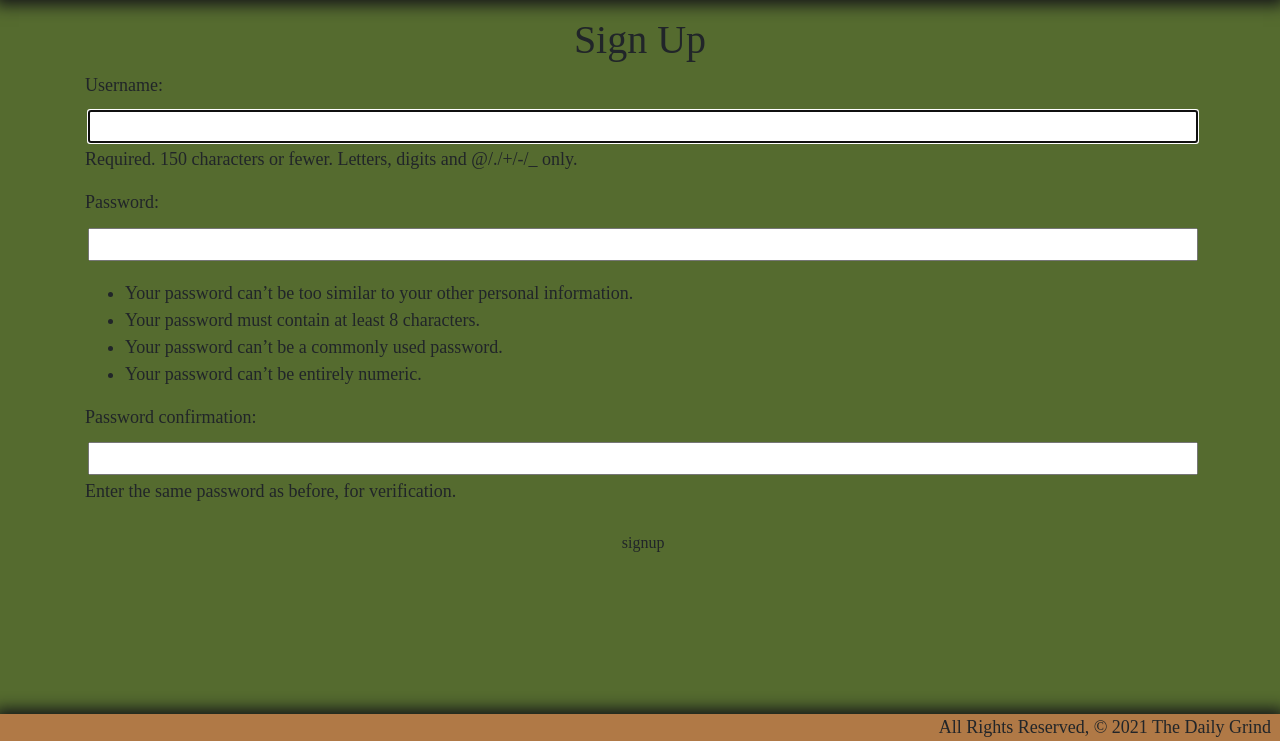
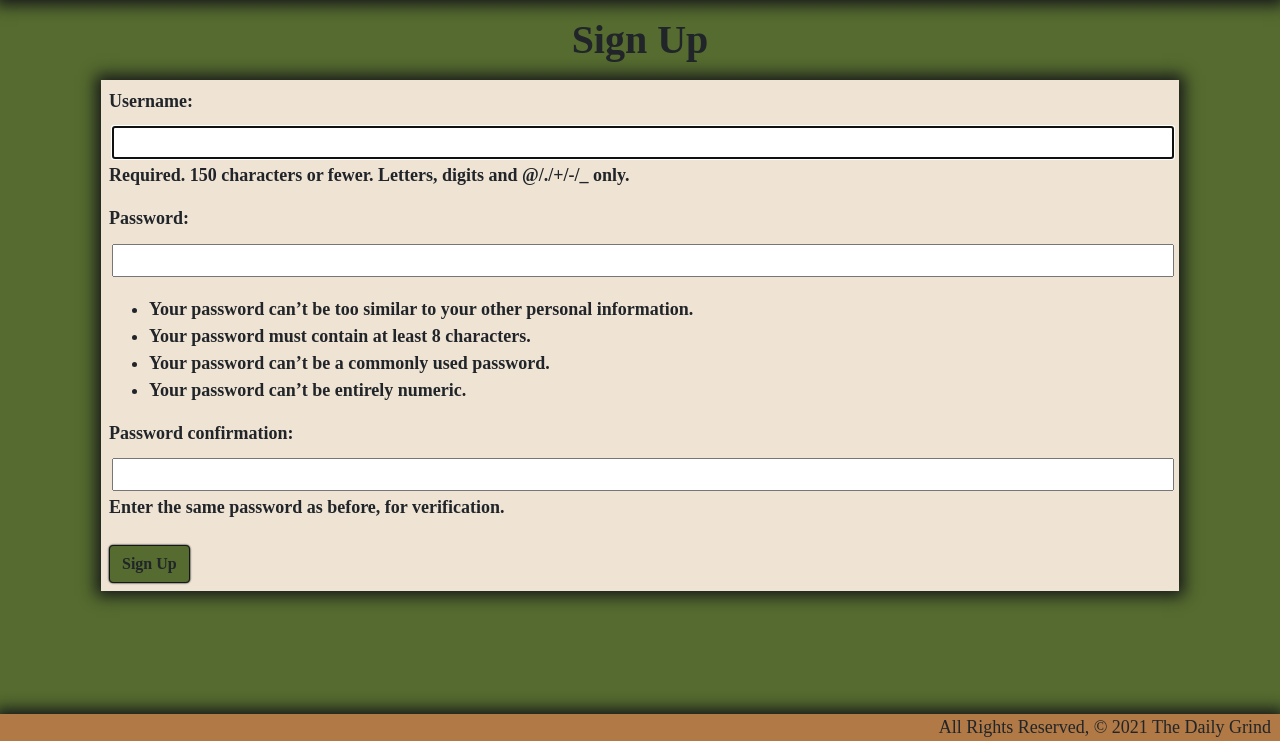
Before and after one commit to tjpreston96/Daily_Grind, a Django app: page /accounts/signup/ in a window 1280 px wide. Shown: the part 59-800 px from the top of the page. Run offline with Django 3.2, Linux system fonts and the light colour scheme.

Commit message:
signup form functionality

```diff
--- a/main_app/static/css/style.css
+++ b/main_app/static/css/style.css
@@ -66,7 +66,7 @@ input {
   background-color: #efe4d4;
   box-shadow: 0 0 15px 5px #151618;
   margin: 1rem;
-  padding: .25rem;
+  padding: 0.25rem;
 }
 
 .detailEdit {
@@ -125,3 +125,19 @@ input {
 .idxRestockBtn {
   margin-left: 0.5rem;
 }
+
+.red {
+  color: rgb(230, 53, 33);
+}
+
+.signupBtn {
+  background-color: #556b2f;
+  font-weight: 700;
+  margin-top: 0.5rem;
+  border: 0.5px solid #151618;
+  box-shadow: 0 0 1.5px 0.35px #151618;
+}
+
+.signupPage{
+  padding: .5rem;
+}
--- a/main_app/templates/registration/signup.html
+++ b/main_app/templates/registration/signup.html
@@ -1,14 +1,17 @@
-{% extends 'base.html' %}
-{% block content %}
+{% extends 'base.html' %} {% block content %}
 
-<h1>Sign Up</h1>
+<h1><b>Sign Up</b></h1>
 
-{% if error_message %}<p class="red-text">{{ error_message }}</p>{% endif %}
+<div class="cardStyle signupPage">
+  {% if error_message %}
+  <p class="red">{{ error_message }}</p>
+  {% endif %}
 
-<form method="post" action="{% url 'signup' %}">
-  {% csrf_token %}
-  {{ form.as_p }}
-  <input type="submit" class="btn" value="signup">
-</form>
+  <form method="post" action="{% url 'signup' %}">
+    {% csrf_token %} <b>{{ form.as_p }}</b>
+    <!-- <input type="submit" class="btn confirmDelete" value="signup" /> -->
+    <button type="submit" value="signup" class="btn signupBtn">Sign Up</button>
+  </form>
+</div>
 
 {% endblock %}
--- a/main_app/views.py
+++ b/main_app/views.py
@@ -18,9 +18,9 @@ def signup(request):
             user = form.save()
             # This is how we log a user in via code
             login(request, user)
-            return redirect("index")
+            return redirect("home")
         else:
-            error_message = "Invalid sign up - try again"
+            error_message = "Invalid Sign Up - Try Again"
     # A bad POST or a GET request, so render signup.html with an empty form
     form = UserCreationForm()
     context = {"form": form, "error_message": error_message}
@@ -38,7 +38,7 @@ def about(request):
 
 # ============ TEAS ============
 def teas_index(request):
-    teas = Tea.objects.all()
+    teas = Tea.objects.filter(user=request.user)
     return render(request, "teas/index.html", {"teas": teas})
 
 
@@ -82,7 +82,7 @@ class TeaDelete(DeleteView):
 
 # ============ COFFEES ============
 def coffees_index(request):
-    coffees = Coffee.objects.all()
+    coffees = Coffee.objects.filter(user=request.user)
     return render(request, "coffees/index.html", {"coffees": coffees})
 
 
```
Also changed, not shown: main_app/templates/registration/login.html (+10 -9 lines).
